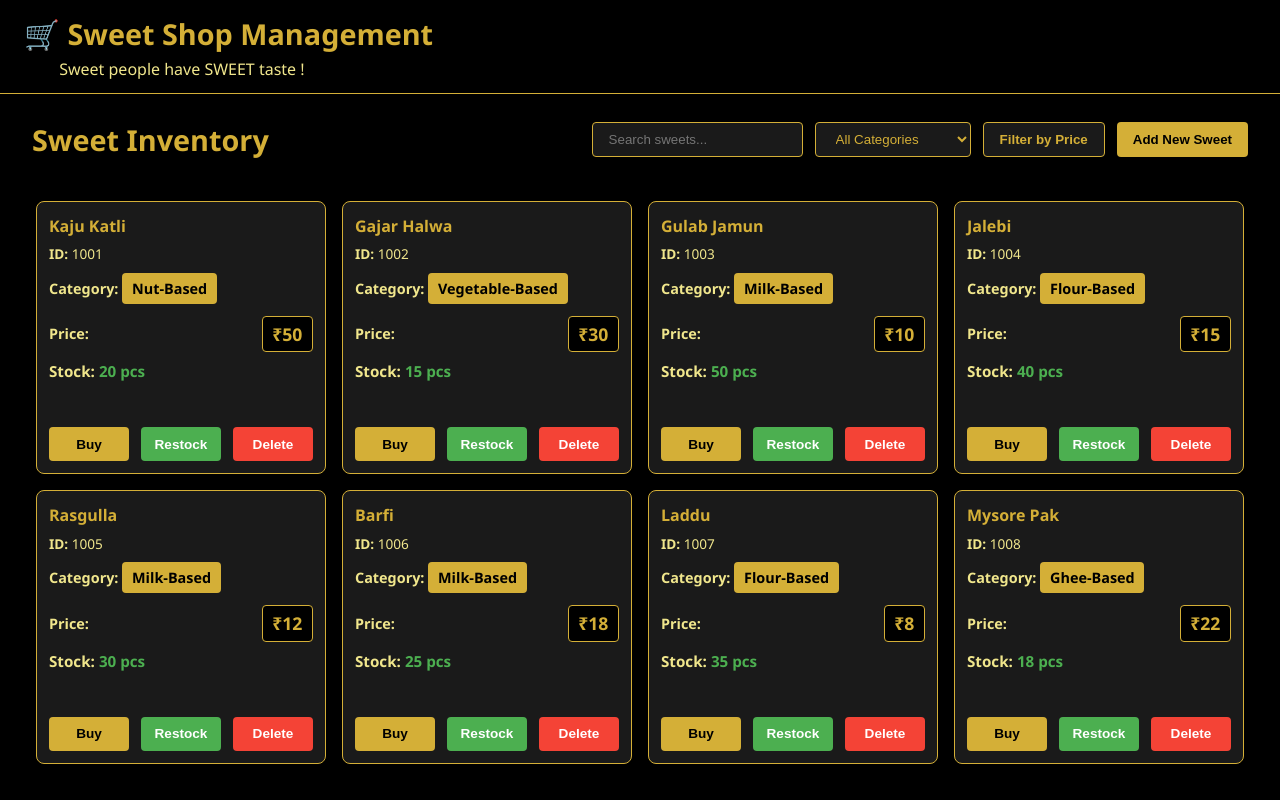
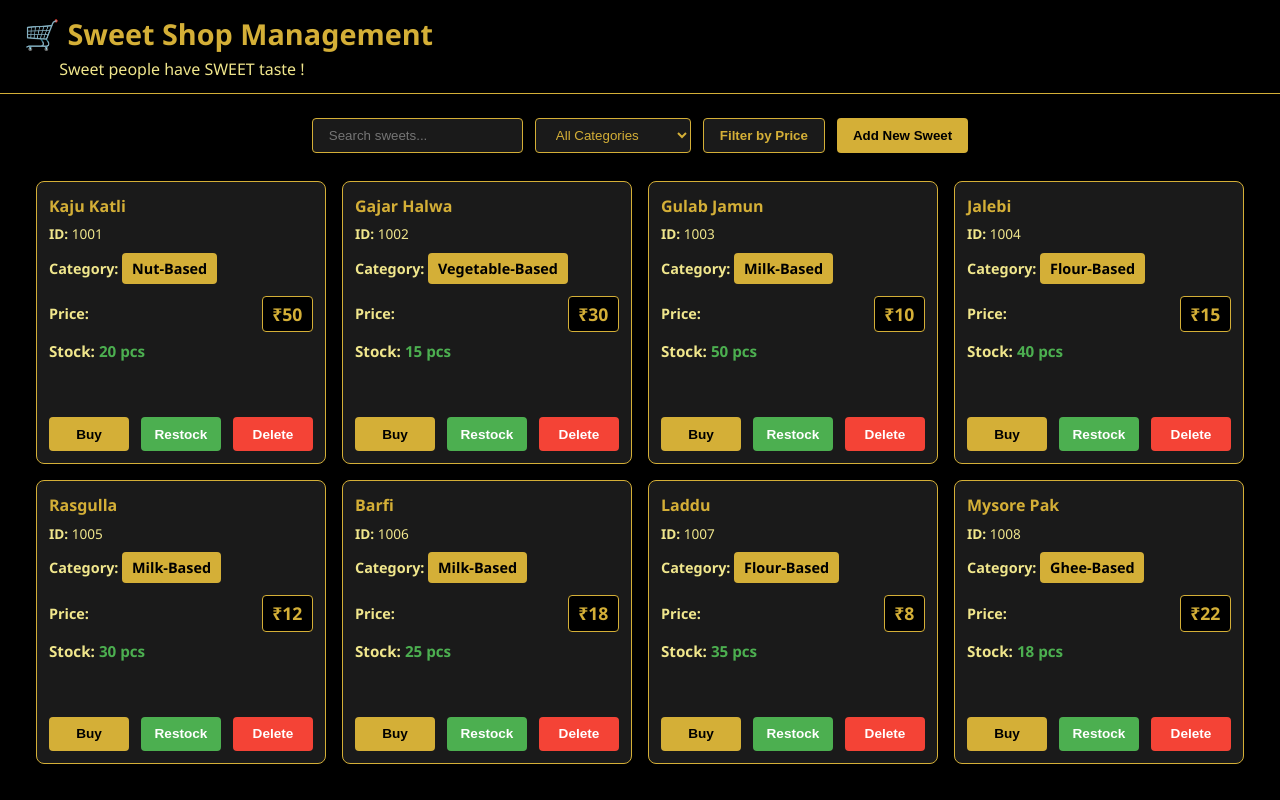
Before and after one commit to notKaushaL/Sweet-Shop-Management-Using-TDD, a React (Vite) app in the folder sweet-shop-frontend/: page / in a window 1280 px wide. Built offline with nearby package versions, Linux system fonts and the light colour scheme.

Commit message:
Update App.jsx to improve layout and styling

```diff
--- a/sweet-shop-frontend/src/App.jsx
+++ b/sweet-shop-frontend/src/App.jsx
@@ -80,16 +80,16 @@ function App() {
 
       <main style={{ width: '100%', margin: '0 auto', padding: '1.5rem', flex: 1, overflowY: 'auto', display: 'flex', flexDirection: 'column' }}>
         <div style={{
+
           display: 'flex',
+          flexDirection: 'column',
           justifyContent: 'space-between',
           alignItems: 'center',
-          marginBottom: '0.75rem',
+          marginBottom: '0.0125rem',
           width: '100%',
           padding: '0 0.5rem'
         }}>
-          <div>
-            <h1 style={{ color: '#D4AF37', fontSize: '1.8rem' }}>Sweet Inventory</h1>
-          </div>
+
 
           <div style={{ display: 'flex', gap: '0.75rem', flex: '1', justifyContent: 'flex-end', maxWidth: '70%' }}>
             {/* Search input */}
```
